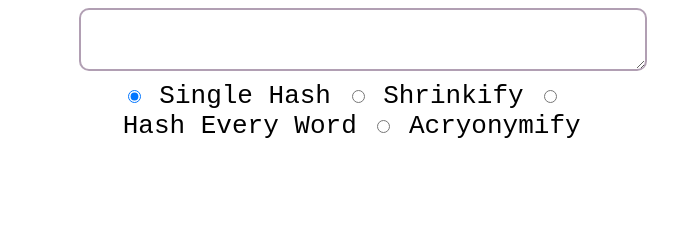
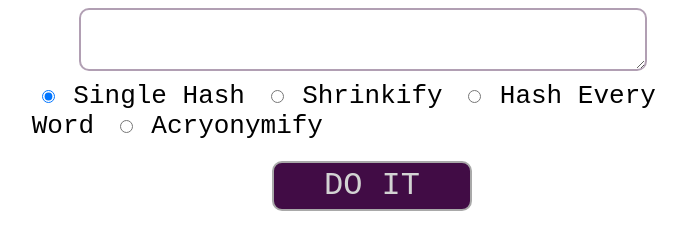
Before and after one commit to pswhisenhunt/hashtagity, a website: page public/index.html in a window 1280 px wide. Shown: the part 200-450 px from the top of the page, without its empty margins (277-973 px from the left). Drawn offline with Linux system fonts and the light colour scheme; a web font is replaced by a local one.

Commit message:
added do it button, fixed bug with acryonymify, and put in some styles for the hashtagity-options div

```diff
--- a/assets/js/Hashtagify.js
+++ b/assets/js/Hashtagify.js
@@ -4,6 +4,7 @@ var Hashtagify = {
   },
 
   acryonymify: function(text) {
+    console.log('inside acryonymify');
     text = this.checkPunctuation(text);
     for (var i = 0; i <= text.length-1; i++) {
       if (text[i] === 'are') {
@@ -25,6 +26,7 @@ var Hashtagify = {
     for (var i = 0; i <= text.length-1; i++) {
       text[i] = '#' + text[i];
     }
+    console.log(text);
     return text.join(' ');
   },
 
--- a/assets/js/Views/AppView.js
+++ b/assets/js/Views/AppView.js
@@ -83,6 +83,7 @@ var AppView = Backbone.View.extend({
       convertedText = Hashtagify.singleHash(textToConvert);
     }
     if (hashType === 'acryonymify') {
+      console.log('acryonymify');
       convertedText = Hashtagify.acryonymify(textToConvert);
     }
     if (hashType === 'hashEvery') {
--- a/assets/scss/main.scss
+++ b/assets/scss/main.scss
@@ -50,8 +50,8 @@ $font-kranky: 'Kranky', monospace;
   outline: none;
 }
 .hashtagity-options {
-  width:45%;
-  margin-left: 28%;
+  width: 60%;
+  margin-left: 20%;
   padding: 10px;
 
   font-size: 26px;
@@ -63,18 +63,21 @@ $font-kranky: 'Kranky', monospace;
   height: 50px;
   margin-left: 42%;
   margin-top: 10px;
-  display: none;
+  border: 2px solid darkgrey;
+  border-radius: 10px;
 
-  background: $color-secondary-opacity;
+  background: rgba(65, 12, 69, 1);
   font-size: 32px;
   font-family: $font-kranky;
-  color: $color-orange;
+  color: lightgrey;
   cursor: pointer;
-  border: 2px solid darkgrey;
-  border-radius: 10px
 }
 .hashtagity-list {
   list-style-type: none;
+}
+
+.hashtagity-hash-type-input {
+  margin-left: 10px;
 }
 
 .view {
@@ -91,9 +94,11 @@ $font-kranky: 'Kranky', monospace;
 .hashtagity-list input.edit {
   display: none;
 }
+
 .hashtagity-list .editing .edit-text {
   display: none;
 }
+
 .hashtagity-list .editing input.edit {
   width: 200px;
   height: 50px;
@@ -102,6 +107,7 @@ $font-kranky: 'Kranky', monospace;
   font-size: 22px;
   font-family: $font-body;
 }
+
 .error {
   color: red;
   font-size: 24px;
--- a/public/index.html
+++ b/public/index.html
@@ -12,12 +12,13 @@
       <main>
         <h1 class="hashtagity-title" class="header">#Hastagity</h1>
         <span class="text-count"></span>
+        <div class="error"></div>
         <textarea id="new-hash-tag" class="hashtaigty-textarea" autofocus></textarea>
         <div class="hashtagity-options">
           <input type="radio" name="hash-type" class="hashtagity-hash-type-input" value="singleHash" checked> Single Hash
           <input type="radio" name="hash-type" class="hashtagity-hash-type-input" value="shrinkify"> Shrinkify
           <input type="radio" name="hash-type" class="hashtagity-hash-type-input" value="hashEvery"> Hash Every Word
-          <input type="radio" name="hash-type" class="hash-type" value="acryonymify"> Acryonymify
+          <input type="radio" name="hash-type" class="hashtagity-hash-type-input" value="acryonymify"> Acryonymify
         </div>
         <button id="create-hash" class="hashtagity-convertText-button">DO IT</button>
       </main>
```
Also changed, not shown: public/bundle.js, public/main.css, 1 other file.
